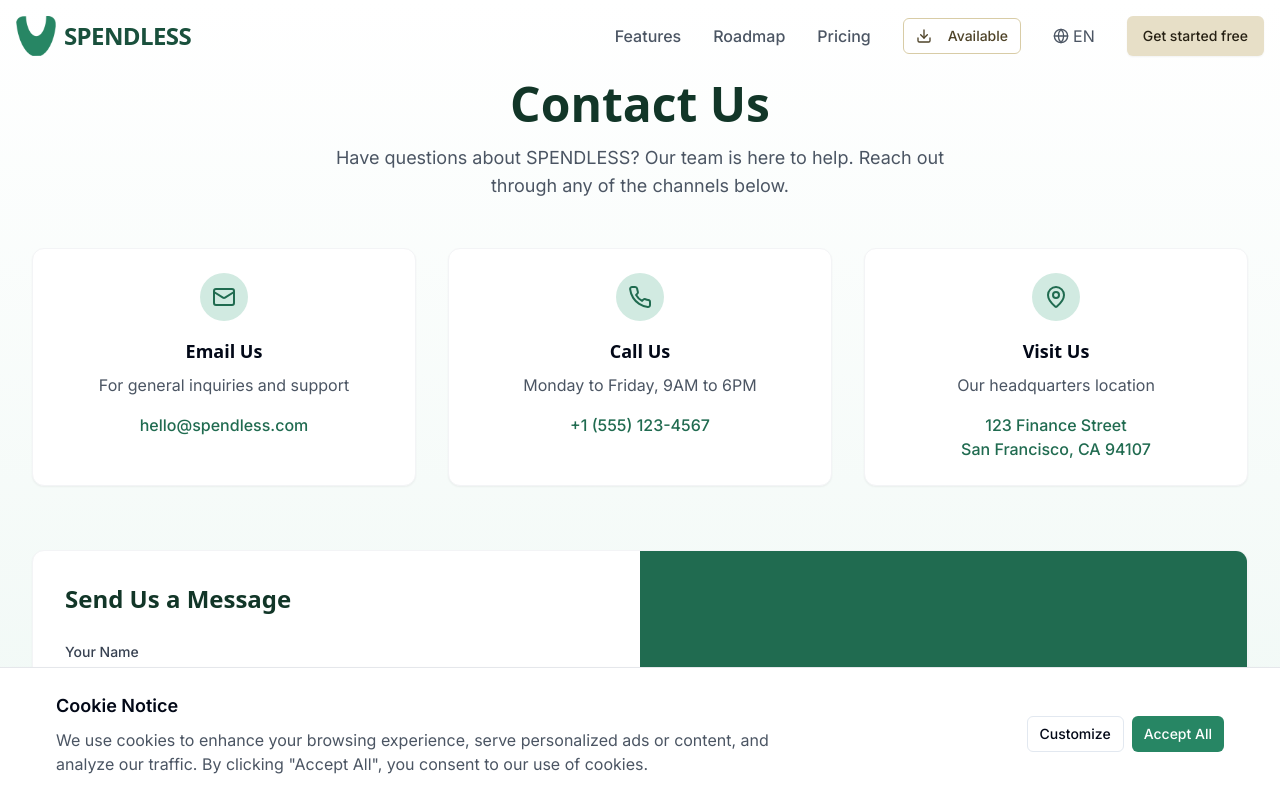
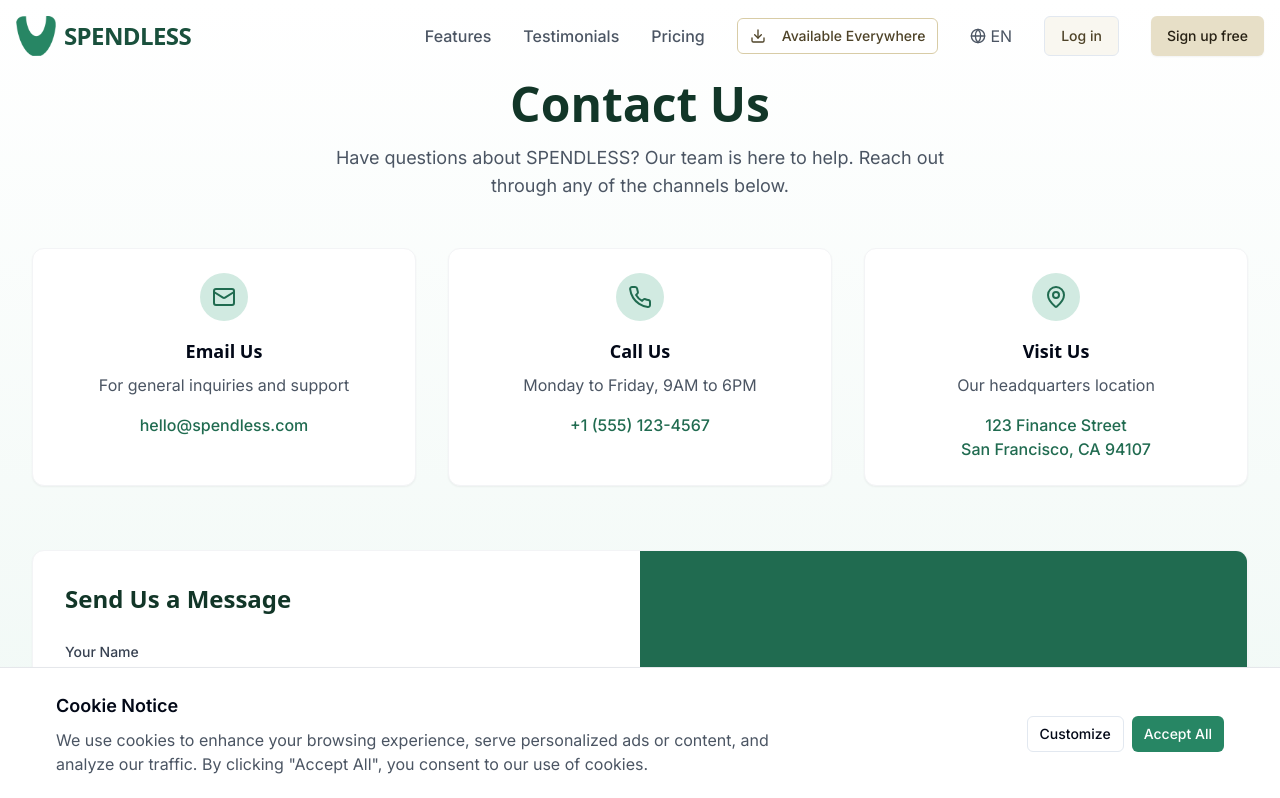
Before and after one commit to JozefiakBJ/spendless, a React (Vite) app: page /contact in a window 1280 px wide. Shown: the top 798 px of the page. Built offline with nearby package versions, Linux system fonts and the light colour scheme; a web font is replaced by a local one.

Commit message:
Reverted to edit edt-5d4fff82-fddd-4057-a052-441accd1c9ab: "Add new color shades
Adds new color shades based on the color #E7DFC7."

```diff
--- a/src/components/navbar/NavbarDesktop.tsx
+++ b/src/components/navbar/NavbarDesktop.tsx
@@ -24,13 +24,13 @@ const NavbarDesktop = ({ isHomePage, scrollToSection }: NavbarDesktopProps) => {
         {t('nav.features')}
       </div>
       <div
-        onClick={() => scrollToSection('roadmap')}
+        onClick={() => scrollToSection('testimonials')}
         className="font-medium text-gray-600 hover:text-primary-600 transition-colors cursor-pointer"
         role="button"
         tabIndex={0}
-        aria-label="Navigate to roadmap section"
+        aria-label="Navigate to testimonials section"
       >
-        {t('nav.roadmap')}
+        {t('nav.testimonials')}
       </div>
       <div
         onClick={() => scrollToSection('pricing')}
@@ -42,7 +42,7 @@ const NavbarDesktop = ({ isHomePage, scrollToSection }: NavbarDesktopProps) => {
         {t('nav.pricing')}
       </div>
 
-      {/* Available Button */}
+      {/* Download Button with sand color scheme */}
       <Button
         variant="outline"
         size="sm"
@@ -51,14 +51,18 @@ const NavbarDesktop = ({ isHomePage, scrollToSection }: NavbarDesktopProps) => {
         aria-label="Navigate to downloads section"
       >
         <Download className="mr-2 h-4 w-4" aria-hidden="true" />
-        {t('nav.available')}
+        {t('downloads.title')}
       </Button>
 
       <LanguageSelector />
-
-      {/* Get Started Button */}
+      <Button
+        variant="outline"
+        className="bg-sand-50 text-sand-800 hover:bg-sand-100 font-medium transition-colors"
+      >
+        {t('nav.login')}
+      </Button>
       <Button className="bg-sand-200 hover:bg-sand-300 text-sand-900 hover:text-sand-950 font-medium shadow-sm transition-colors">
-        {t('nav.getStarted')}
+        {t('nav.signup')}
       </Button>
     </div>
   );
--- a/src/components/navbar/NavbarMobile.tsx
+++ b/src/components/navbar/NavbarMobile.tsx
@@ -54,13 +54,13 @@ const NavbarMobile = ({
             {t('nav.features')}
           </div>
           <div
-            onClick={() => scrollToSection('roadmap')}
+            onClick={() => scrollToSection('testimonials')}
             className="font-medium text-gray-600 hover:text-primary-600 transition-colors py-2 text-left cursor-pointer"
             role="button"
             tabIndex={0}
-            aria-label="Navigate to roadmap section"
+            aria-label="Navigate to testimonials section"
           >
-            {t('nav.roadmap')}
+            {t('nav.testimonials')}
           </div>
           <div
             onClick={() => scrollToSection('pricing')}
@@ -74,7 +74,7 @@ const NavbarMobile = ({
 
           {/* Download Buttons in Mobile Menu with sand background */}
           <div className="flex flex-col gap-2 py-2 bg-sand-100 p-4 rounded-lg">
-            <span className="font-medium text-sand-800">{t('nav.available')}</span>
+            <span className="font-medium text-sand-800">{t('downloads.title')}</span>
             <div className="flex flex-wrap gap-2">
               <div
                 onClick={() => scrollToSection('downloads')}
@@ -112,10 +112,11 @@ const NavbarMobile = ({
           <div className="py-2">
             <LanguageSelector />
           </div>
-
-          {/* Get Started Free Button */}
+          <Button variant="outline" className="bg-sand-50 text-sand-800 hover:bg-sand-100 font-medium transition-colors w-full">
+            {t('nav.login')}
+          </Button>
           <Button className="bg-sand-200 hover:bg-sand-300 text-sand-900 hover:text-sand-950 font-medium shadow-sm transition-colors w-full">
-            {t('nav.getStarted')}
+            {t('nav.signup')}
           </Button>
         </div>
       </div>
--- a/src/i18n/translations/en/nav.ts
+++ b/src/i18n/translations/en/nav.ts
@@ -5,9 +5,6 @@ export const nav: NavTranslations = {
   features: 'Features',
   testimonials: 'Testimonials',
   pricing: 'Pricing',
-  roadmap: 'Roadmap',
-  available: 'Available',
   login: 'Log in',
   signup: 'Sign up free',
-  getStarted: 'Get started free',
 };
--- a/src/i18n/translations/pl/nav.ts
+++ b/src/i18n/translations/pl/nav.ts
@@ -5,9 +5,6 @@ export const nav: NavTranslations = {
   features: 'Funkcje',
   testimonials: 'Opinie',
   pricing: 'Cennik',
-  roadmap: 'Mapa rozwoju',
-  available: 'Dostępność',
   login: 'Zaloguj się',
   signup: 'Zarejestruj się za darmo',
-  getStarted: 'Rozpocznij za darmo',
 };
--- a/src/i18n/translations/uk/nav.ts
+++ b/src/i18n/translations/uk/nav.ts
@@ -5,9 +5,6 @@ export const nav: NavTranslations = {
   features: 'Функції',
   testimonials: 'Відгуки',
   pricing: 'Ціни',
-  roadmap: 'Дорожня карта',
-  available: 'Доступність',
   login: 'Увійти',
   signup: 'Зареєструватися безкоштовно',
-  getStarted: 'Почати безкоштовно',
 };
--- a/src/i18n/types/nav.ts
+++ b/src/i18n/types/nav.ts
@@ -4,20 +4,14 @@ export type NavTranslationKey =
   | 'nav.features'
   | 'nav.testimonials'
   | 'nav.pricing'
-  | 'nav.roadmap'
-  | 'nav.available'
   | 'nav.login'
-  | 'nav.signup'
-  | 'nav.getStarted';
+  | 'nav.signup';
 
 // Navbar translations interface
 export type NavTranslations = {
   features: string;
   testimonials: string;
   pricing: string;
-  roadmap: string;
-  available: string;
   login: string;
   signup: string;
-  getStarted: string;
 };
```
